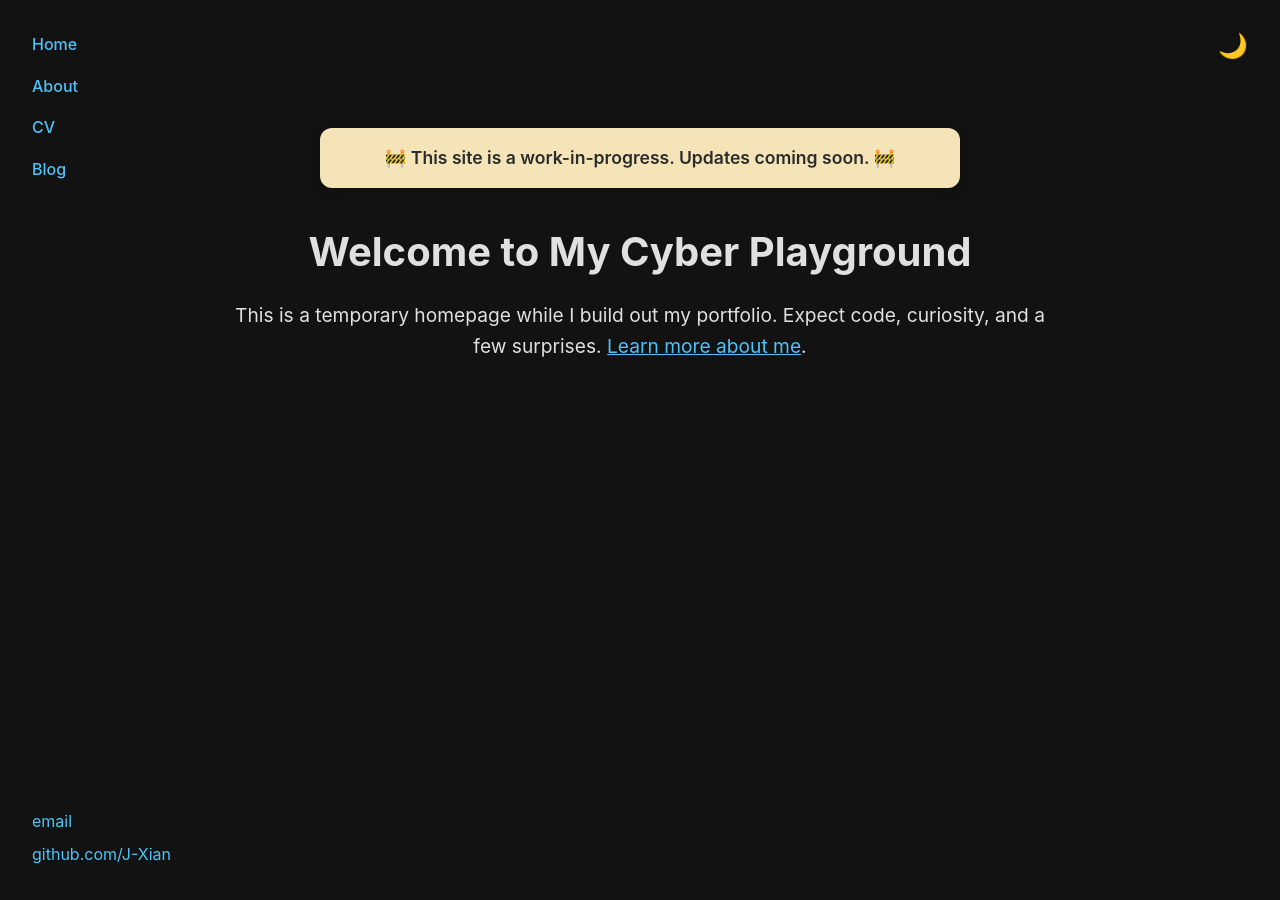
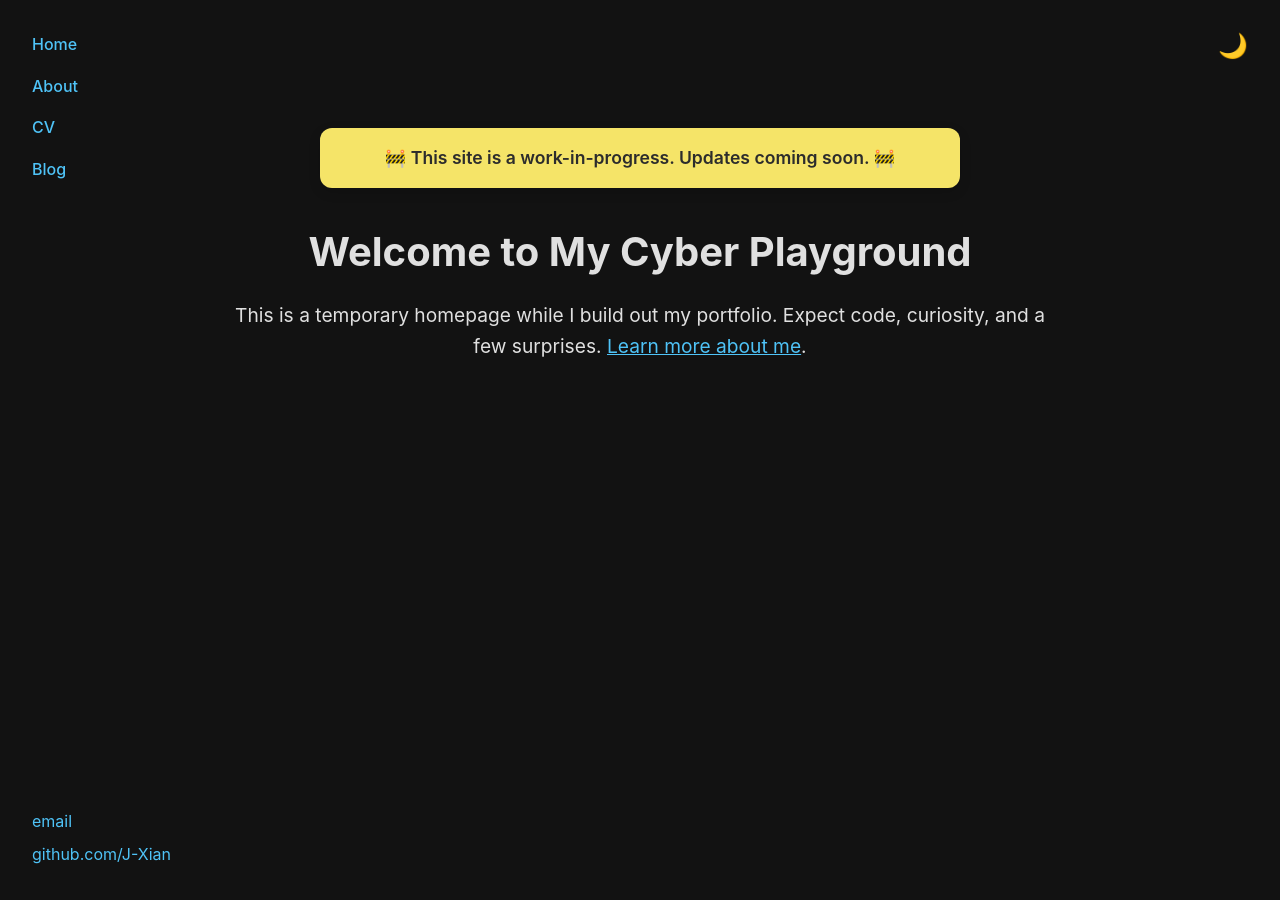
Before and after one commit to J-Xian/J-Xian.github.io, a Jekyll site: the page built from index.html, in a window 1280 px wide. Built offline with Jekyll 4.4.1, drawn with Linux system fonts in a browser that asks for light colours.

Commit message:
Update main.css

```diff
--- a/css/main.css
+++ b/css/main.css
@@ -164,7 +164,7 @@ footer a:hover {
 }
 
 .wip-banner {
-  background-color: #f5e4b8; /* slightly darker than #faedcd for contrast */
+  background-color: #F5E468; /* slightly darker than #faedcd for contrast */
   color: #2c2c2c; /* deep gray for strong readability */
   padding: 1rem 1.5rem;
   border-radius: 12px;
```
